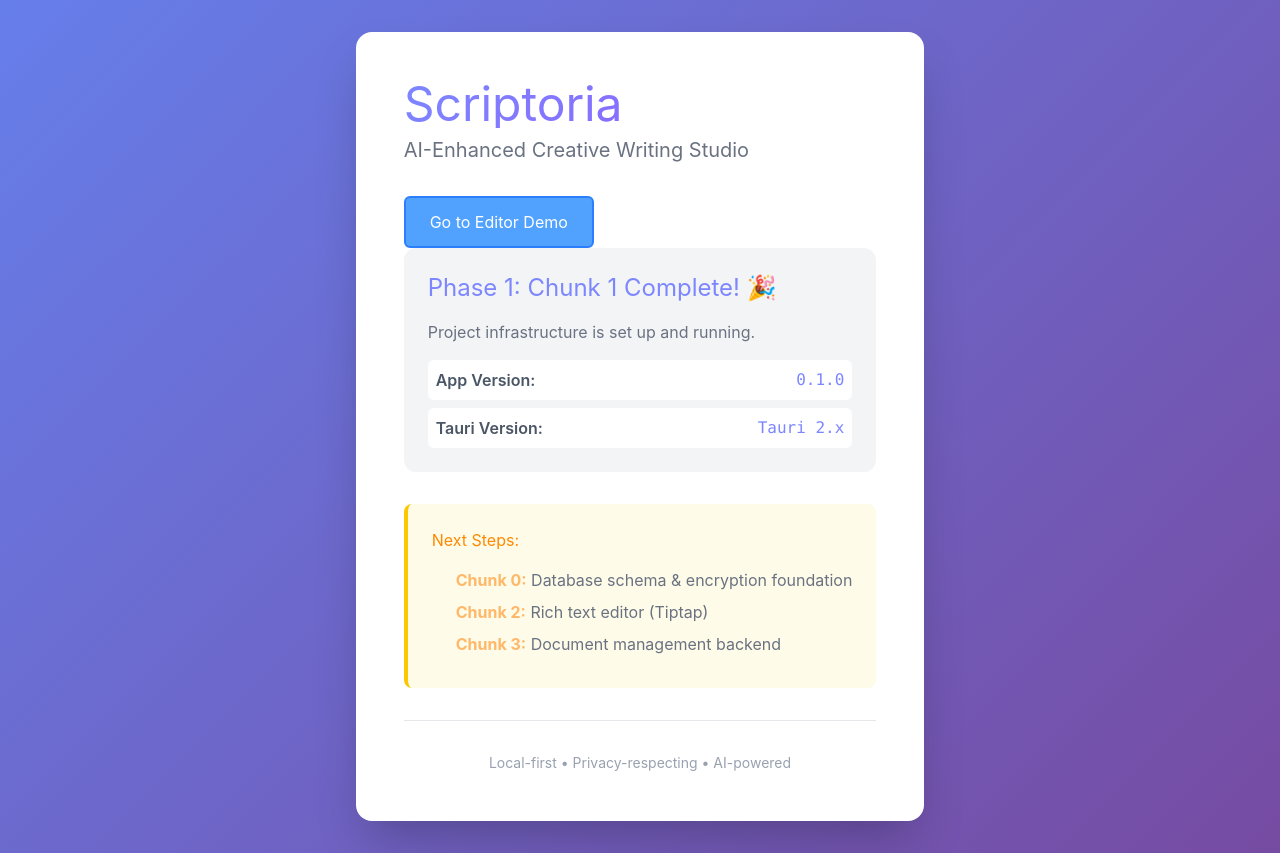
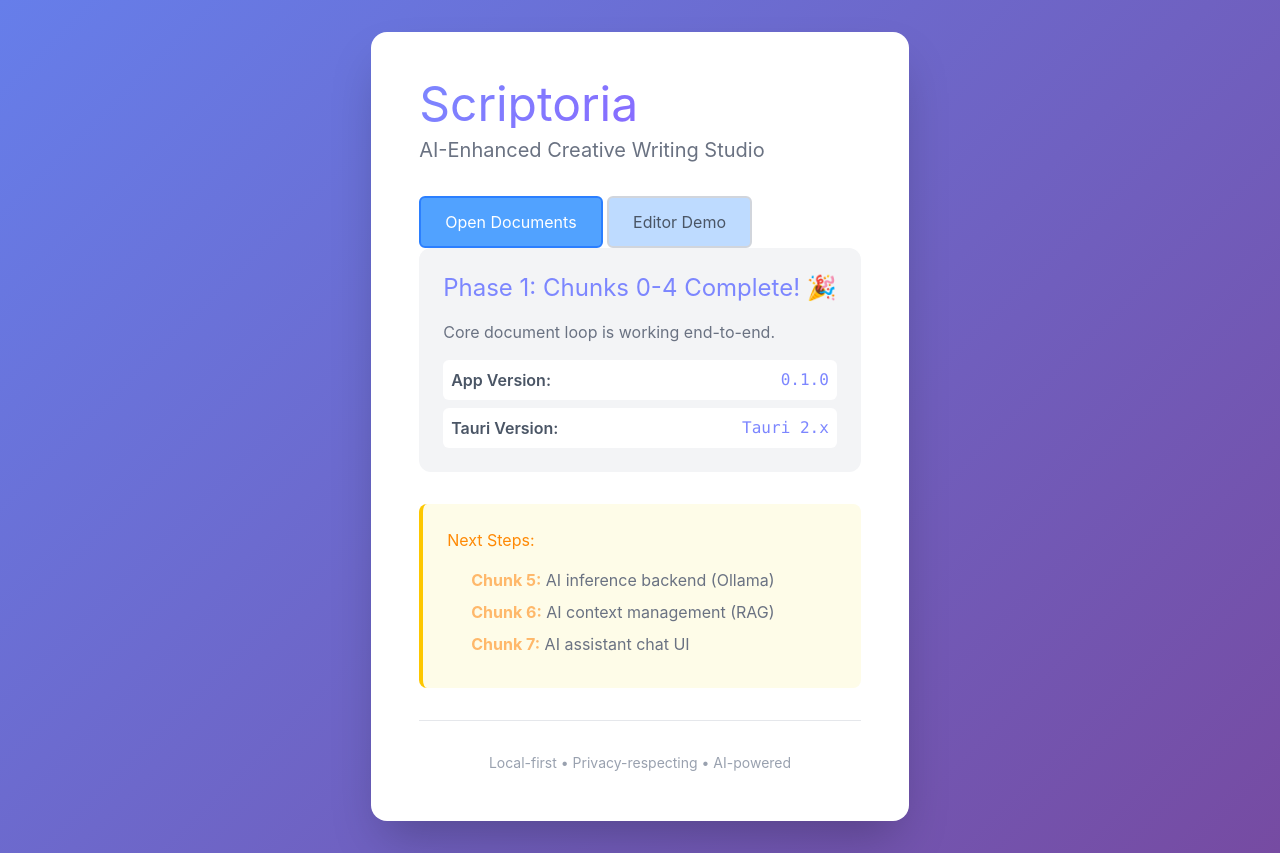
Before and after one commit to tarunJeevan/scriptoria, a SvelteKit app: page / in a window 1280 px wide. Built offline with nearby package versions, Linux system fonts and the light colour scheme.

Commit message:
Add small edits to fix small errors and verify document workflow

```diff
--- a/src/lib/editor/Editor.svelte
+++ b/src/lib/editor/Editor.svelte
@@ -13,9 +13,9 @@
 	interface EditorProps {
 		content: string;
 		editable: boolean;
-		placeholder: string;
-		onUpdate: ((content: string) => void) | undefined;
-		autofocus: boolean;
+		placeholder?: string;
+		onUpdate?: ((content: string) => void) | undefined;
+		autofocus?: boolean;
 	}
 
 	// Props
@@ -58,7 +58,8 @@
 					},
 					dropcursor: {
 						color: 'red'
-					}
+					},
+					link: false
 				}),
 				Link.configure({
 					openOnClick: false,
@@ -78,11 +79,11 @@
 			editable,
 			autofocus,
 			onUpdate: ({ editor }) => {
-				const html = editor.getHTML();
-				editorStore.setContent(html);
+				const json = JSON.stringify(editor.getJSON());
+				editorStore.setContent(json);
 
 				if (onUpdate) {
-					onUpdate(html);
+					onUpdate(json);
 				}
 			},
 			onSelectionUpdate: ({ editor }) => {
@@ -109,11 +110,15 @@
 
 	// Export methods for parent components
 	export function getContent(): string {
-		return editor?.getHTML() || '';
+		return editor ? JSON.stringify(editor.getJSON()) : '';
 	}
 
 	export function setContent(newContent: string) {
-		editor?.commands.setContent(newContent);
+		editor?.commands.setContent(JSON.parse(newContent));
+	}
+
+	export function setContentSilent(newContent: string) {
+		editor?.commands.setContent(JSON.parse(newContent), { emitUpdate: false });
 	}
 
 	export function focus() {
--- a/src/lib/types/tauri-types.ts
+++ b/src/lib/types/tauri-types.ts
@@ -83,7 +83,7 @@
 	// Create a new document
 	async create(params: CreateDocumentParams): Promise<DecryptedDocument> {
 		return await invoke('create_document', {
-			project_id: params.project_id,
+			projectId: params.project_id,
 			title: params.title,
 			content: params.content,
 			docType: params.doc_type,
--- a/src/routes/+page.svelte
+++ b/src/routes/+page.svelte
@@ -30,17 +30,23 @@
 		</h1>
 		<p class="text-xl text-gray-500 mb-8">AI-Enhanced Creative Writing Studio</p>
 
-		<!-- NOTE: Button to go to Editor Demo -->
+		<!-- Navigation buttons -->
 		<button
 			class="bg-blue-400 px-6 py-3 text-white border-2 border-blue-500 rounded-md text-base cursor-pointer transition-all duration-300 ease-in-out hover:bg-indigo-400 hover:border-violet-500"
+			onclick={() => goto(resolve('/documents', {}))}
+		>
+			Open Documents
+		</button>
+		<button
+			class="bg-blue-200 px-6 py-3 text-gray-600 border-2 border-gray-300 rounded-md text-base cursor-pointer transition-all duration-300 ease-in-out hover:bg-gray-300 hover:border-gray-400"
 			onclick={() => goto(resolve('/editor-demo', {}))}
 		>
-			Go to Editor Demo
+			Editor Demo
 		</button>
 
 		<div class="bg-gray-100 rounded-xl p-6 mb-8">
-			<h2 class="mb-4 text-2xl text-indigo-400">Phase 1: Chunk 1 Complete! 🎉</h2>
-			<p class="mb-4 text-gray-500">Project infrastructure is set up and running.</p>
+			<h2 class="mb-4 text-2xl text-indigo-400">Phase 1: Chunks 0-4 Complete! 🎉</h2>
+			<p class="mb-4 text-gray-500">Core document loop is working end-to-end.</p>
 
 			<div class="flex flex-col gap-2">
 				<div class="flex justify-between p-2 bg-white rounded-md">
@@ -58,13 +64,13 @@
 			<h3 class="mb-4 text-orange-400">Next Steps:</h3>
 			<ul class="m-0 pl-6">
 				<li class="mb-2 text-gray-500">
-					<strong class="text-orange-300">Chunk 0:</strong> Database schema & encryption foundation
+					<strong class="text-orange-300">Chunk 5:</strong> AI inference backend (Ollama)
 				</li>
 				<li class="mb-2 text-gray-500">
-					<strong class="text-orange-300">Chunk 2:</strong> Rich text editor (Tiptap)
+					<strong class="text-orange-300">Chunk 6:</strong> AI context management (RAG)
 				</li>
 				<li class="mb-2 text-gray-500">
-					<strong class="text-orange-300">Chunk 3:</strong> Document management backend
+					<strong class="text-orange-300">Chunk 7:</strong> AI assistant chat UI
 				</li>
 			</ul>
 		</div>
```
Also changed, not shown: package.json (+5 -4 lines).
